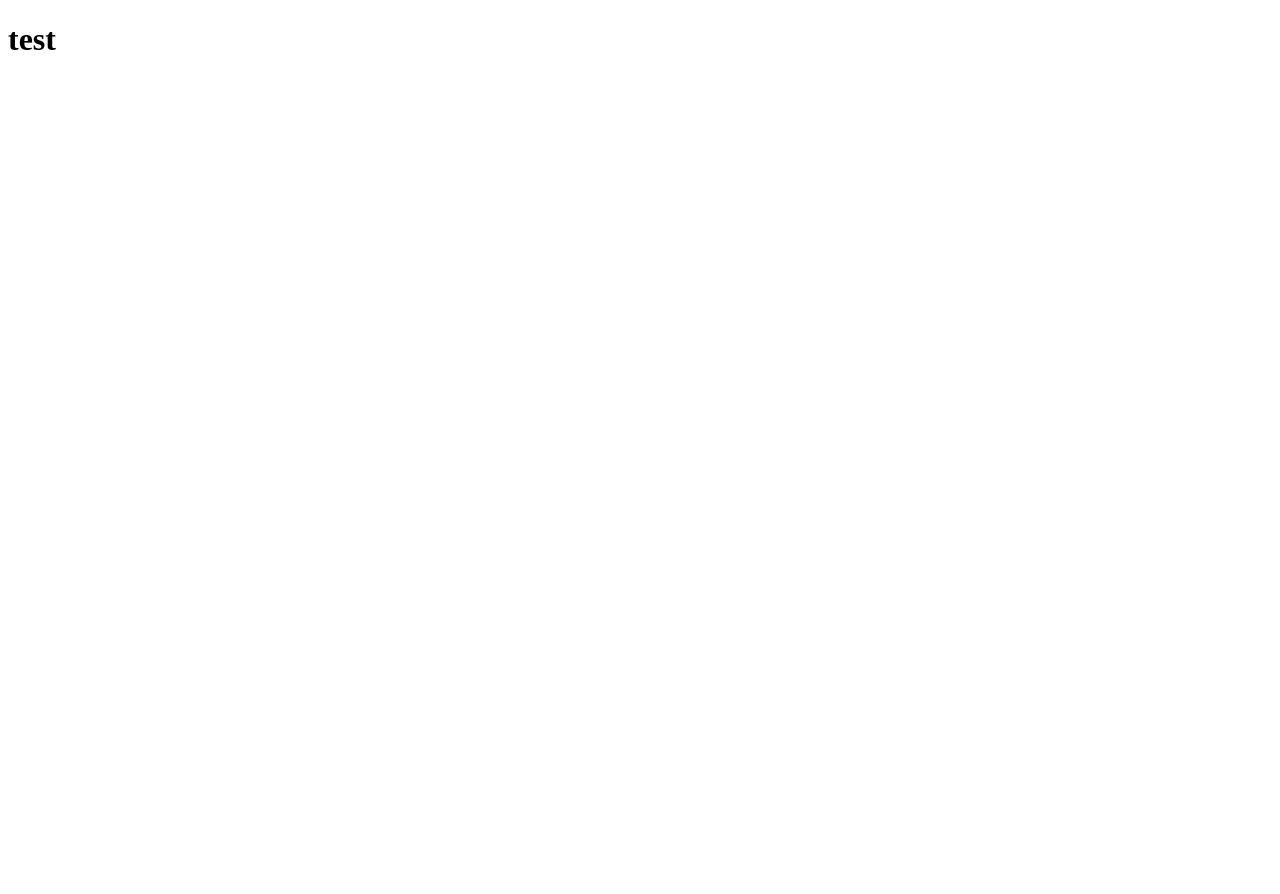
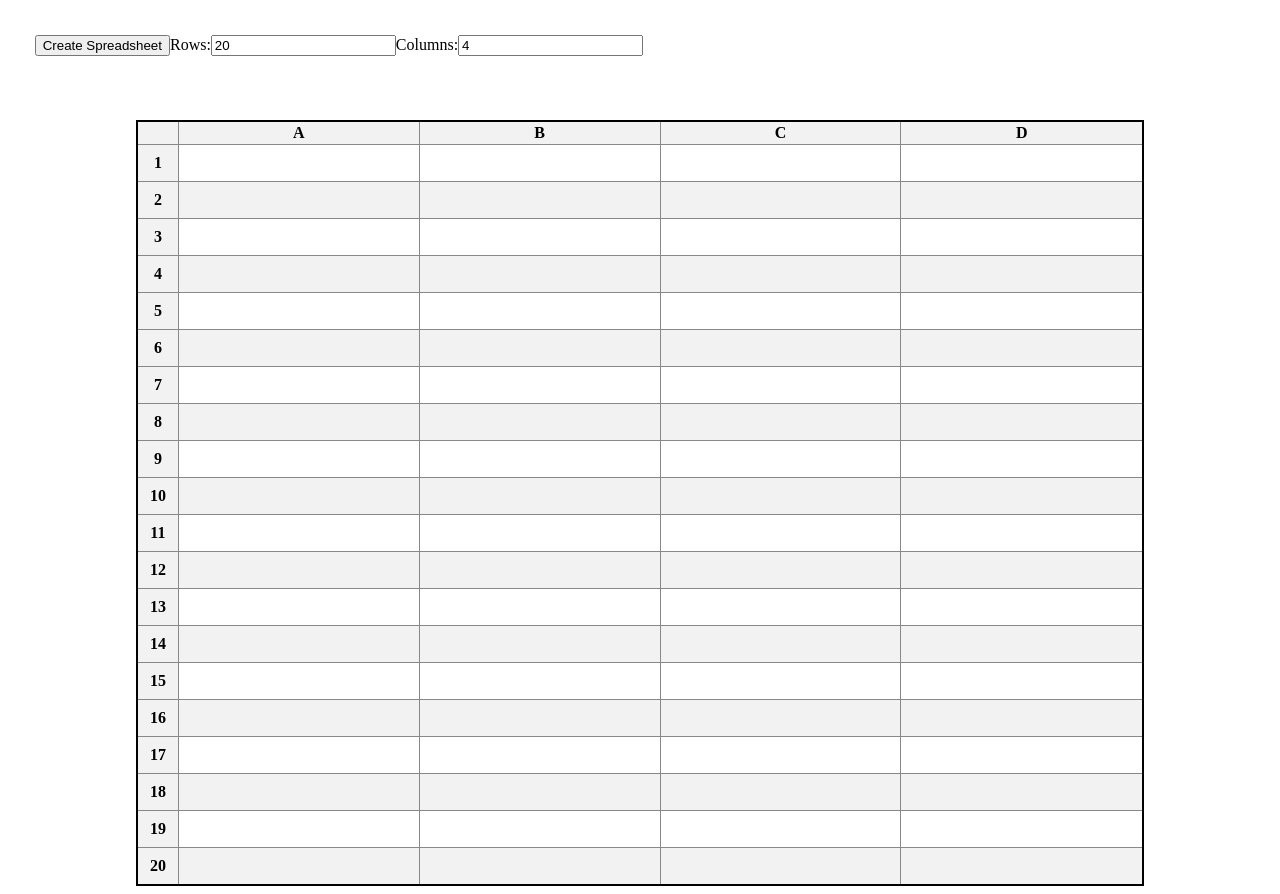
Before and after one commit to Ign1tz/CoSheet, a React (Create React App) app in the folder client/: page /spreadsheet in a window 1280 px wide. Before the commit the page ends 800 px from the top, so only its background shows below. Built offline with nearby package versions, Linux system fonts and the light colour scheme.

Commit message:
default spreadsheet now in react

```diff
--- /dev/null
+++ b/client/src/Spreadsheet.css
@@ -0,0 +1,66 @@
+.spreadsheetContainer {
+    margin-left: 8em;
+    margin-right: 8em;
+    margin-top: 4em;
+    overflow-x: auto;
+    display: flex;
+    align-items: flex-start;
+}
+
+.createButton {
+    margin-left: 2em;
+    margin-top: 2em;
+}
+
+.spreadsheetContainer table {
+    border: 2px solid #000;
+    border-collapse: collapse;
+    width: 100%;
+    table-layout: auto;
+}
+
+.spreadsheetContainer td {
+    border: 1px solid #888;
+    padding: 8px;
+    height: 20px;
+    text-align: center;
+    min-width: 5em;
+    white-space: nowrap;
+}
+
+.spreadsheetContainer td.editable {
+    cursor: text;
+}
+
+.spreadsheetContainer tr:nth-child(even) {
+    background-color: #f2f2f2;
+}
+
+.spreadsheetContainer table tr:first-child {
+    height: 1.5em;
+}
+
+.spreadsheetContainer table th:first-child {
+    width: 1cm;
+}
+
+.spreadsheetContainer th {
+    border: 1px solid #888;
+    background-color: #f2f2f2;
+    font-weight: bold;
+    text-align: center;
+    min-width: 1.5em;
+}
+
+.spreadsheetContainer input[type="number"] {
+    padding: 0.5em;
+    margin-left: 1em;
+    border: 1px solid #ccc;
+    border-radius: 4px;
+}
+
+.label {
+    display: inline-block;
+    margin-right: 0.5em;
+    font-size: 16px;
+}
--- a/client/src/pages/Spreadsheet.js
+++ b/client/src/pages/Spreadsheet.js
@@ -1,29 +1,91 @@
-import './Spreadsheet.css'
-import {Link} from "react-router-dom";
-import React, {useEffect, useState} from "react";
+import React, { useState, useEffect } from 'react';
+import '../Spreadsheet.css';
 
 export default function Spreadsheet() {
+    const [numberOfRows, setNumberOfRows] = useState(20);
+    const [numberOfColumns, setNumberOfColumns] = useState(4);
+    const [spreadsheetRows, setSpreadsheetRows] = useState([]);
 
-    const [data, setData]= useState([{}]);
+     useEffect(() => {
+        createSpreadsheet();
+    }, [numberOfRows, numberOfColumns]);
 
-    useEffect(() => {
-        const fetchData = async () => {
-            try {
-                const response = await fetch("http://localhost:5000/spreadsheet");
-                const jsonData = await response.json();
-                setData(jsonData);
+    const createSpreadsheet = () => {
+        const rows = [];
+        for (let rowIndex = 0; rowIndex < numberOfRows; rowIndex++) {
+            const columns = [];
+            for (let colIndex = 0; colIndex < numberOfColumns; colIndex++) {
+                columns.push('');
             }
-            catch (error) {
-                console.error("Error in Spreadsheet.", error)
-            }
-        };
+            rows.push(columns);
+        }
+        setSpreadsheetRows(rows);
+    };
 
+    const getColumnName = (columnNumber) => {
+        let columnName = '';
+        let base = 'ABCDEFGHIJKLMNOPQRSTUVWXYZ';
+        let num = columnNumber;
 
-    }, []);
+        while (num >= 26) {
+            columnName = base[num % 26] + columnName;
+            num = Math.floor(num / 26) - 1;
+        }
+        return base[num] + columnName;
+    };
 
     return (
-        <div className="container">
-            <h1 className="test">test</h1>
+        <div>
+            <button className="createButton" onClick={createSpreadsheet}>
+                Create Spreadsheet
+            </button>
+            <label htmlFor="numberOfRows">
+                Rows:
+                <input
+                    type="number"
+                    id="numberOfRows"
+                    className="input"
+                    value={numberOfRows}
+                    onChange={(e) => setNumberOfRows(parseInt(e.target.value, 10))}
+                />
+            </label>
+            <label htmlFor="numberOfColumns">
+                Columns:
+                <input
+                    type="number"
+                    id="numberOfColumns"
+                    className="input"
+                    value={numberOfColumns}
+                    onChange={(e) => setNumberOfColumns(parseInt(e.target.value, 10))}
+                />
+            </label>
+            <div className="spreadsheetContainer">
+                <table className="table">
+                    <thead>
+                        <tr>
+                            <th></th>
+                            {[...Array(numberOfColumns)].map((_, colIndex) => (
+                                <th key={colIndex} contentEditable className="header">{getColumnName(colIndex)}</th>
+
+                            ))}
+                        </tr>
+                    </thead>
+                    <tbody>
+                        {spreadsheetRows.map((row, rowIndex) => (
+                            <tr key={`row-${rowIndex}`}>
+                                <th>{rowIndex + 1}</th>
+                                {row.map((_, colIndex) => (
+                                    <td
+                                        key={`${rowIndex}-${colIndex}`}
+                                        contentEditable
+                                        className="cell"
+                                    ></td>
+                                ))}
+                            </tr>
+                        ))}
+                    </tbody>
+                </table>
+            </div>
         </div>
     );
 }
```
Also changed, not shown: client/src/pages/Spreadsheet.css (deleted).
